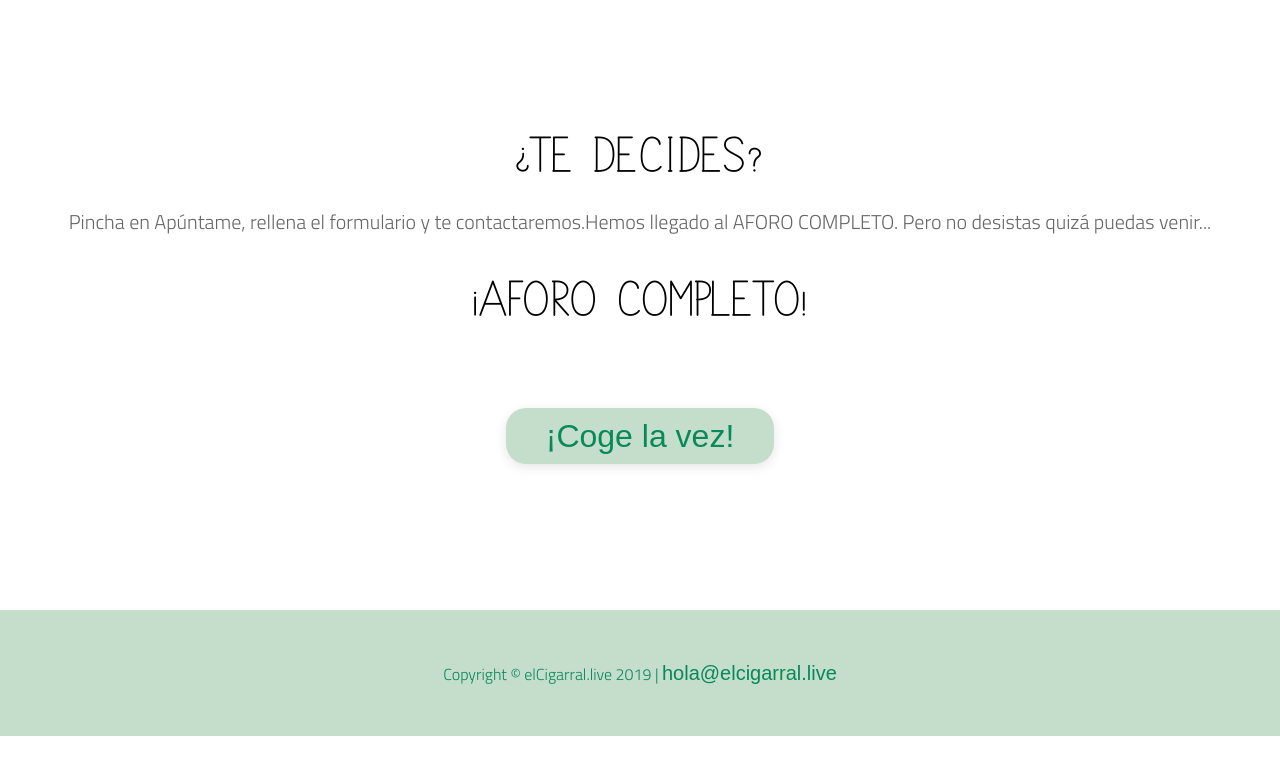
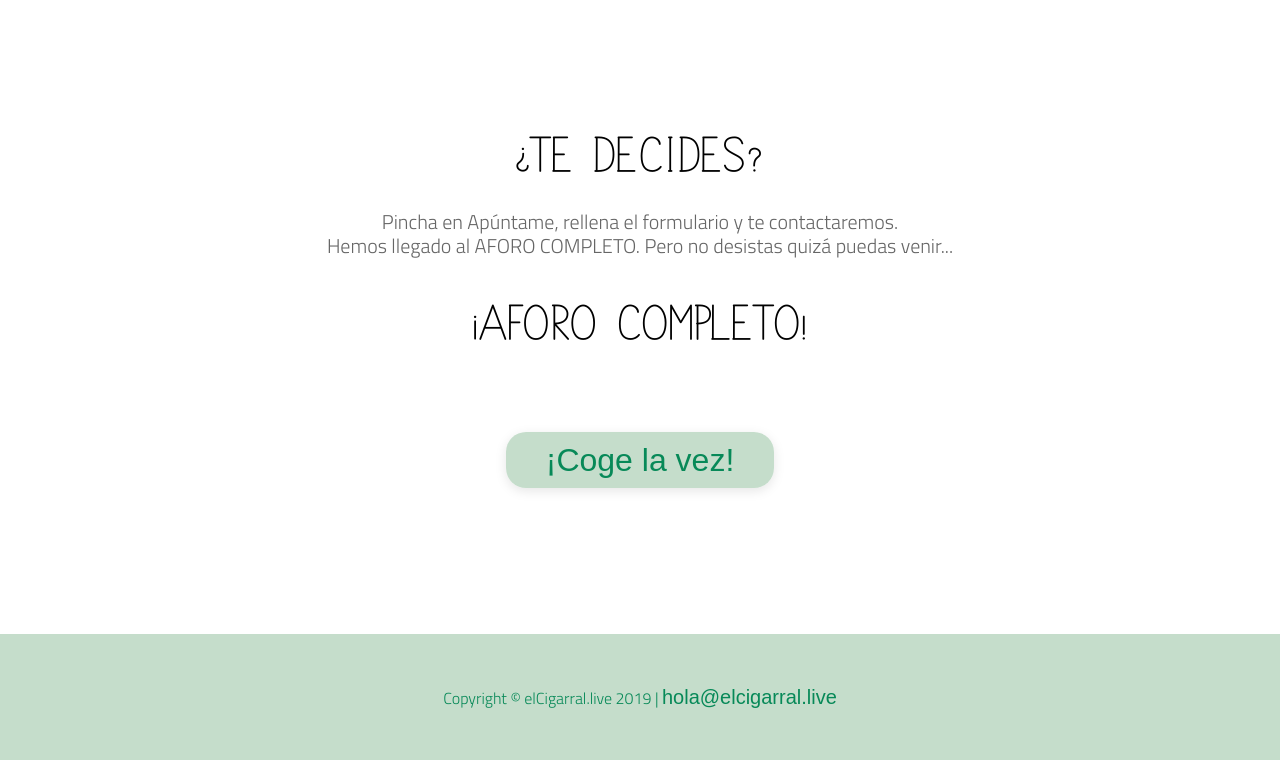
Before and after one commit to Nurjavier/Nurjavier.github.io, a website: page index.html in a window 1280 px wide. Shown: the part 6491-7251 px from the top of the page. Before the commit the page ends 7227 px from the top, so only its background shows below. Drawn offline with Linux system fonts and the light colour scheme; a web font is replaced by a local one.

Commit message:
Update index.html

```diff
--- a/index.html
+++ b/index.html
@@ -251,7 +251,7 @@
         	</div>
 
            <div id="asist-cuerpo">
-                <h4>Pincha en Apúntame, rellena el formulario y te contactaremos.Hemos llegado al AFORO COMPLETO. Pero no desistas quizá puedas venir...</h4><h1 style="padding-top:50px">¡AFORO COMPLETO!</h1>
+                <h4>Pincha en Apúntame, rellena el formulario y te contactaremos. <br/>Hemos llegado al AFORO COMPLETO. Pero no desistas quizá puedas venir...</h4><h1 style="padding-top:50px">¡AFORO COMPLETO!</h1>
 
                  <p>&nbsp;</p>
                  <p>&nbsp;</p>
```
